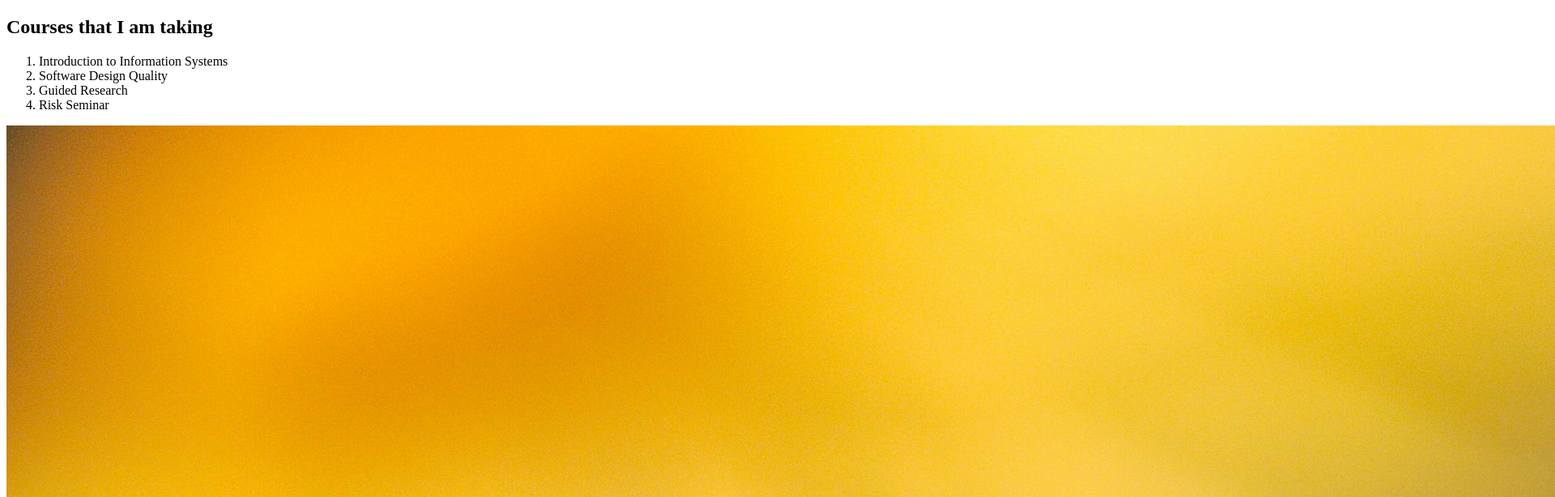
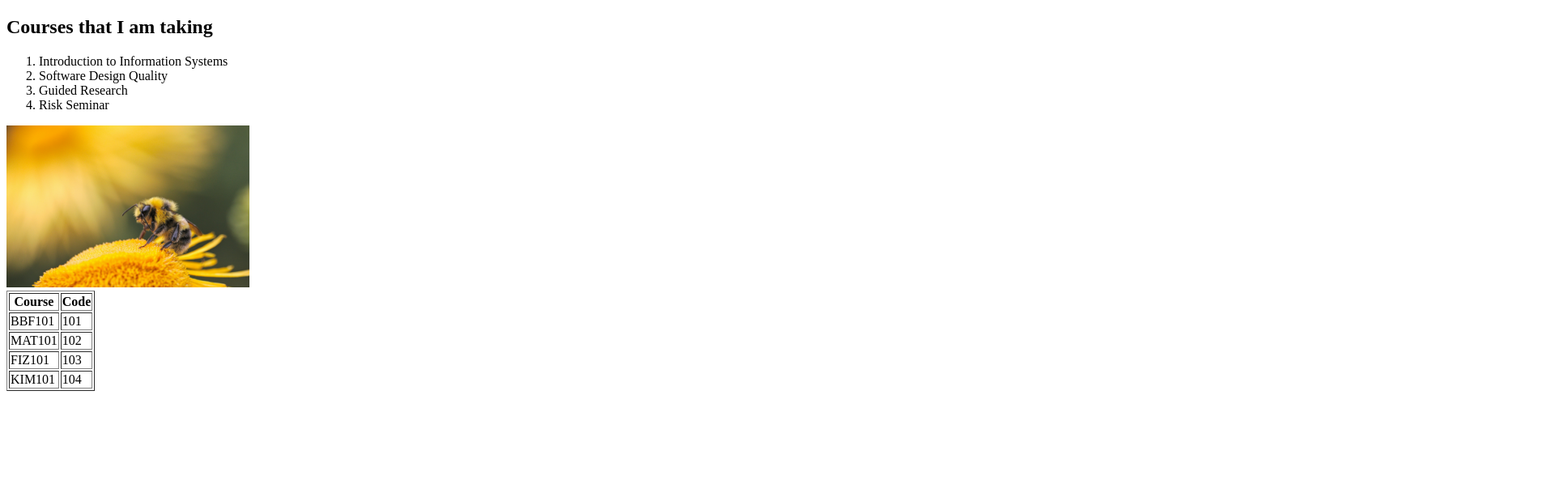
Before and after one commit to husorockone/BBF101E-Form, a plain HTML site: page index.html in a window 1280 px wide. Shown: the top 614 px of the page at 81% size, 1920 px wide, since content can reach past the window. Drawn offline with Linux system fonts and the light colour scheme.

Commit message:
Update: rescale bee.jpg

```diff
--- a/index.html
+++ b/index.html
@@ -15,7 +15,7 @@
             <li>Risk Seminar</li>
         </ol>
 
-        <img src="img/bee.jpg" alt="Bee image">
+        <img src="img/bee.jpg" alt="Bee image" width="300" height="200">
 
         <table border="1">
             <tr><th>Course</th><th>Code</th></tr>
```
